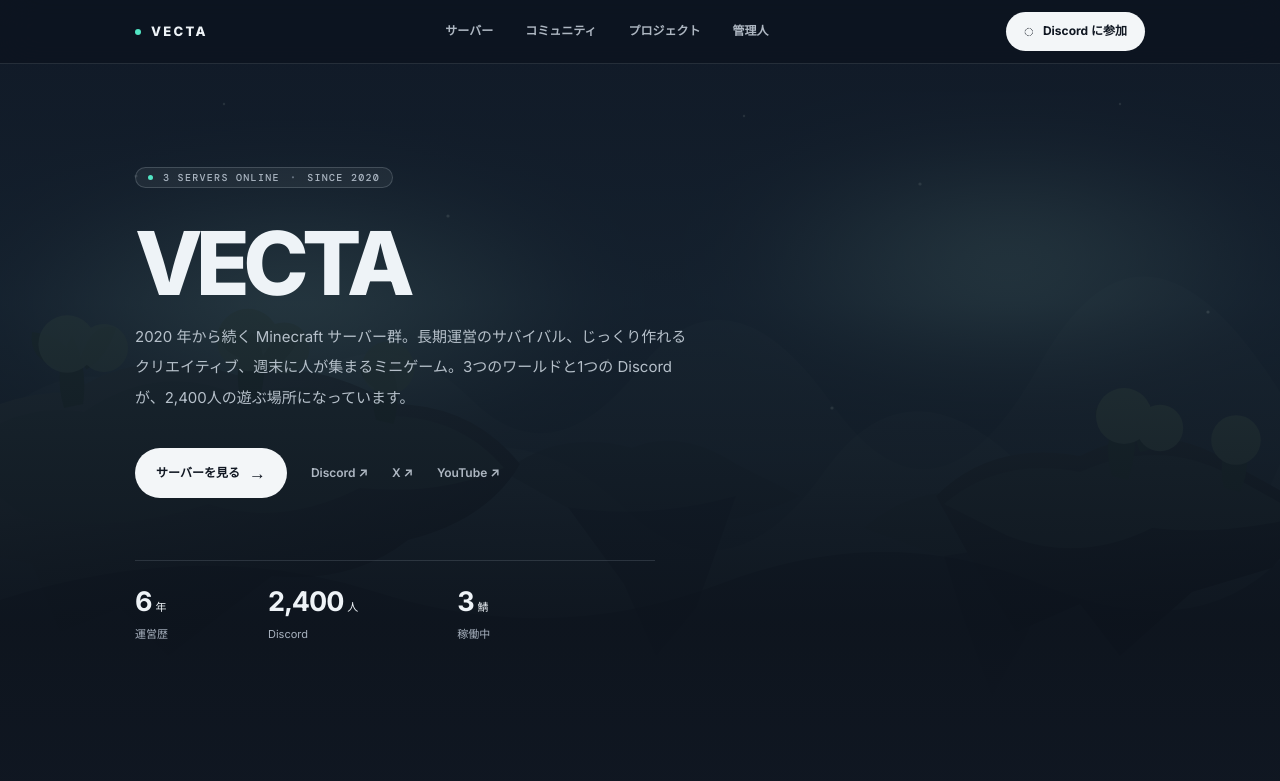
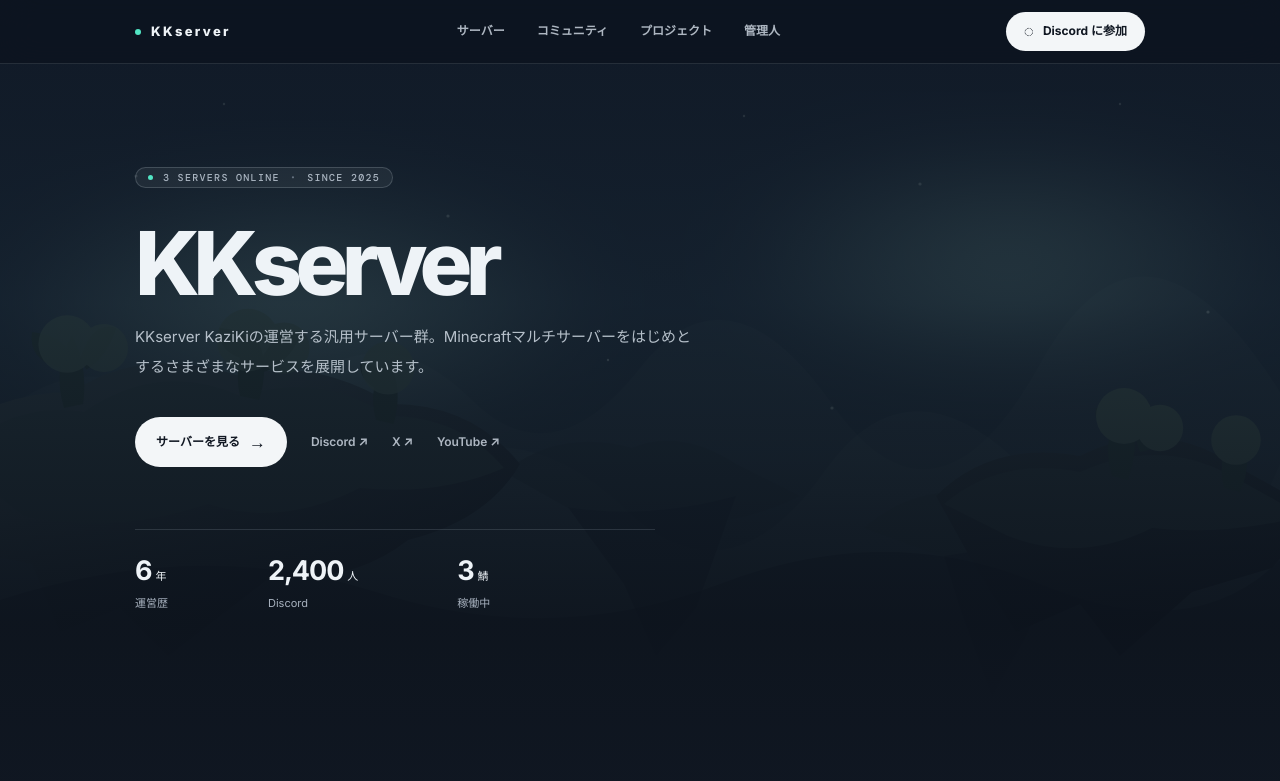
Before and after one commit to KaziKi-JP/MAINPAGE, a plain HTML site: page index.html in a window 1280 px wide. Shown: the top 781 px of the page. Drawn offline with nearby package versions, Linux system fonts and the light colour scheme.

Commit message:
KKserverへのブランド名と説明の更新

```diff
--- a/index.html
+++ b/index.html
@@ -4,8 +4,8 @@
   <meta charset="UTF-8">
   <meta name="viewport" content="width=device-width, initial-scale=1.0">
   <meta name="theme-color" content="#101722">
-  <meta name="description" content="VECTA — 2020年から続くMinecraftサーバー群とコミュニティ。">
-  <title>VECTA — Minecraft Server Community</title>
+  <meta name="description" content="KKserver — 2025年から続くMinecraftサーバー群とコミュニティ。">
+  <title>KKserver — Minecraft Server Community</title>
   <link rel="preconnect" href="https://fonts.googleapis.com">
   <link rel="preconnect" href="https://fonts.gstatic.com" crossorigin>
   <link href="https://fonts.googleapis.com/css2?family=DM+Mono:wght@400;500&family=Inter:wght@400;500;600;700;800&family=Noto+Sans+JP:wght@400;500;600;700;800&display=swap" rel="stylesheet">
@@ -14,7 +14,7 @@
 <body>
   <div class="site-background" aria-hidden="true"></div>
   <header class="site-header">
-    <a class="brand" href="#top" aria-label="VECTA ホーム"><span></span>VECTA</a>
+    <a class="brand" href="#top" aria-label="KKserver ホーム"><span></span>KKserver</a>
     <button class="menu-toggle" type="button" aria-label="メニューを開く" aria-expanded="false"><i></i><i></i></button>
     <nav class="main-nav" aria-label="メインナビゲーション">
       <a href="#servers">サーバー</a>
@@ -28,9 +28,9 @@
   <main id="top">
     <section class="hero content-wrap">
       <div class="hero-copy">
-        <div class="eyebrow-pill"><span class="status-dot"></span> 3 SERVERS ONLINE <b>·</b> SINCE 2020</div>
-        <h1>VECTA</h1>
-        <p class="hero-lead">2020 年から続く Minecraft サーバー群。長期運営のサバイバル、じっくり作れるクリエイティブ、週末に人が集まるミニゲーム。3つのワールドと1つの Discord が、2,400人の遊ぶ場所になっています。</p>
+        <div class="eyebrow-pill"><span class="status-dot"></span> 3 SERVERS ONLINE <b>·</b> SINCE 2025</div>
+        <h1>KKserver</h1>
+        <p class="hero-lead">KKserver KaziKiの運営する汎用サーバー群。Minecraftマルチサーバーをはじめとするさまざまなサービスを展開しています。</p>
         <div class="hero-actions">
           <a class="primary-button" href="#servers">サーバーを見る <span>→</span></a>
           <a class="text-link" href="#community">Discord ↗</a>
@@ -134,12 +134,12 @@
 
   <footer class="site-footer">
     <div class="footer-main content-wrap">
-      <div class="footer-about"><a class="brand" href="#top"><span></span>VECTA</a><p>2020 年から続く Minecraft サーバー群とコミュニティ。3つのワールドと1つの Discord で運営しています。</p></div>
+      <div class="footer-about"><a class="brand" href="#top"><span></span>KKserver</a><p>2025 年から続く Minecraft サーバー群とコミュニティ。3つのワールドと1つの Discord で運営しています。</p></div>
       <div class="footer-column"><h4>サイト</h4><a href="#servers">サーバー</a><a href="#community">コミュニティ</a><a href="#projects">プロジェクト</a><a href="#admin">管理人</a></div>
       <div class="footer-column"><h4>参加する</h4><a href="#community">Discord</a><a href="#servers">サーバーに接続</a><a href="#community">ホワイトリスト申請</a></div>
       <div class="footer-column"><h4>運営</h4><a href="#admin">お問い合わせ</a><a href="#admin">運営メンバー募集</a><a href="#projects">活動の記録</a></div>
     </div>
-    <div class="footer-bottom content-wrap"><span>© 2026 VECTA · SINCE 2020</span><span>Minecraft は Mojang Studios の商標です。本サーバー群は Mojang および Microsoft とは関係ありません。</span><a href="#top">管理画面</a></div>
+    <div class="footer-bottom content-wrap"><span>© 2026 KKserver · SINCE 2025</span><span>Minecraft は Mojang Studios の商標です。本サーバー群は Mojang および Microsoft とは関係ありません。</span><a href="#top">管理画面</a></div>
   </footer>
   <script src="script.js"></script>
 </body>
```
